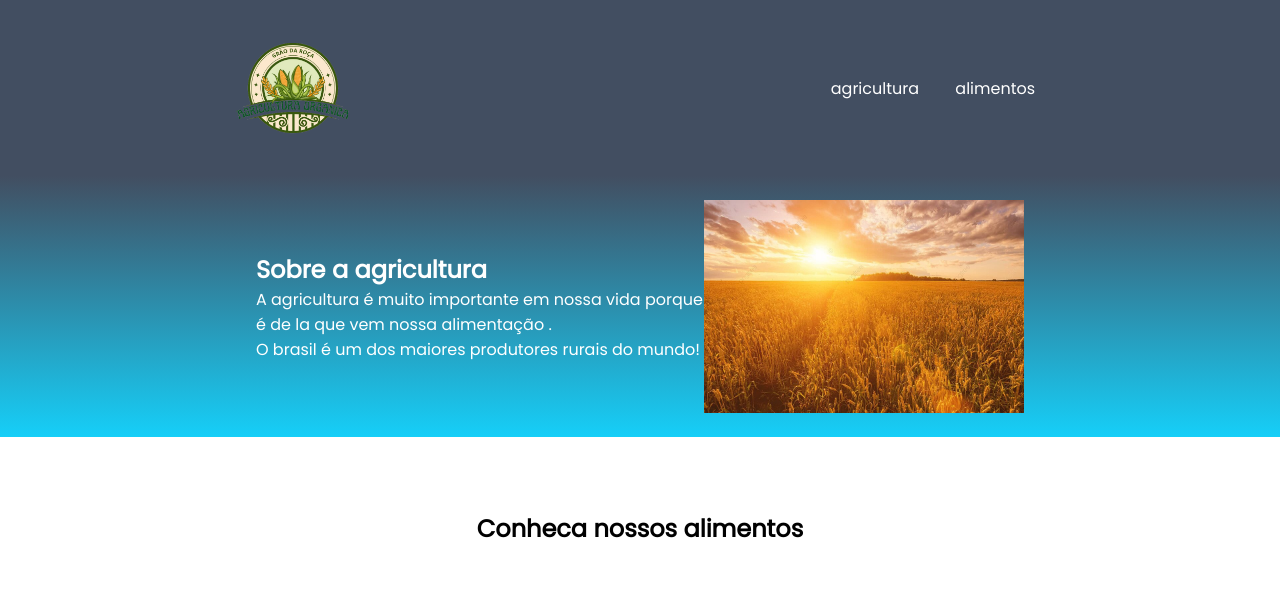
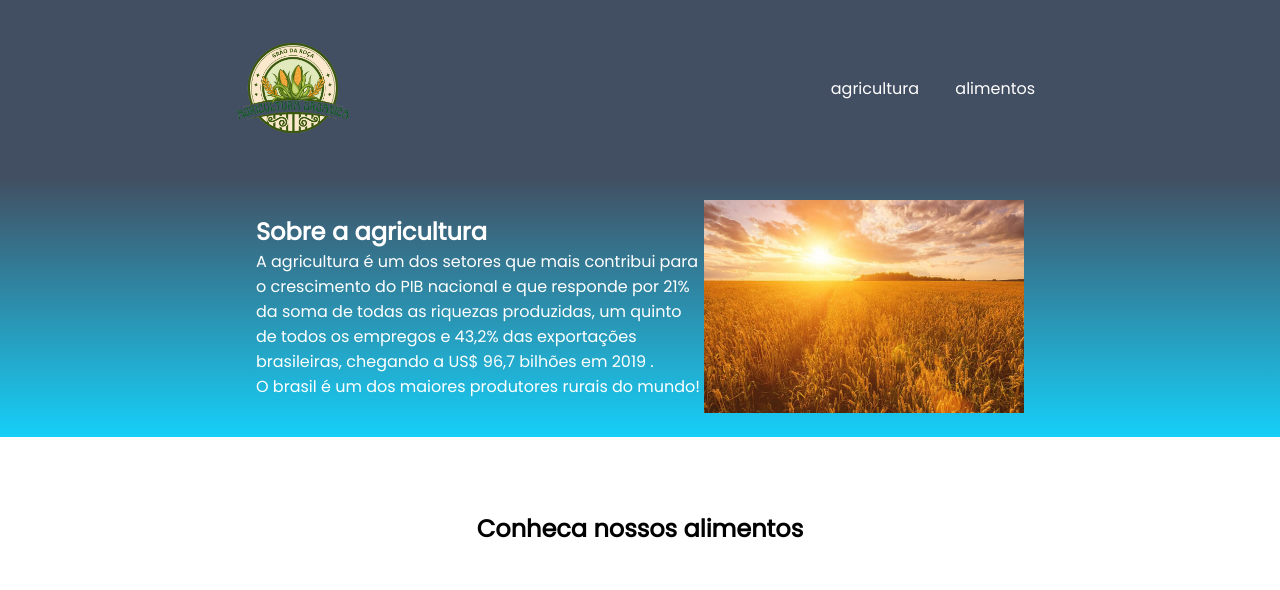
Before and after one commit to matheusbarbosa31102007/agicultura, a plain HTML site: page index.html in a window 1280 px wide. Shown: the top 590 px of the page. Drawn offline with Linux system fonts and the light colour scheme.

Commit message:
Update index.html

```diff
--- a/index.html
+++ b/index.html
@@ -21,7 +21,7 @@
     <section class="agricultura">
         <div class="agricultura-div-conteudo">
             <h2 class="agricultura-titulo">Sobre a agricultura</h2>
-            <p class="agricultura-texto-um">A agricultura é muito importante em nossa vida porque é de la que vem nossa alimentação .</p>
+            <p class="agricultura-texto-um">A agricultura é um dos setores que mais contribui para o crescimento do PIB nacional e que responde por 21% da soma de todas as riquezas produzidas, um quinto de todos os empregos e 43,2% das exportações brasileiras, chegando a US$ 96,7 bilhões em 2019 .</p>
             <p class="agricultura-texto-dois">O brasil é um dos maiores produtores rurais do mundo!</p>
         </div>
         <img class="agricultura-imagem" src="pngtree-sunrise-or-sunset-field-with-haystacks-farmland-evening-agriculture-photo-image_32137834.jpg" alt="agricultura">
```
